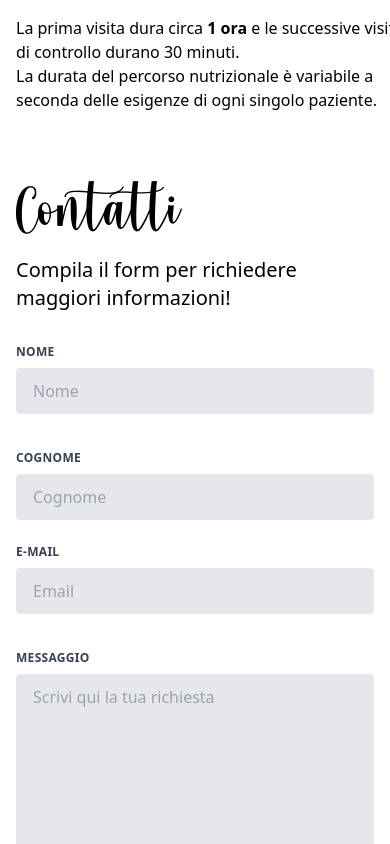
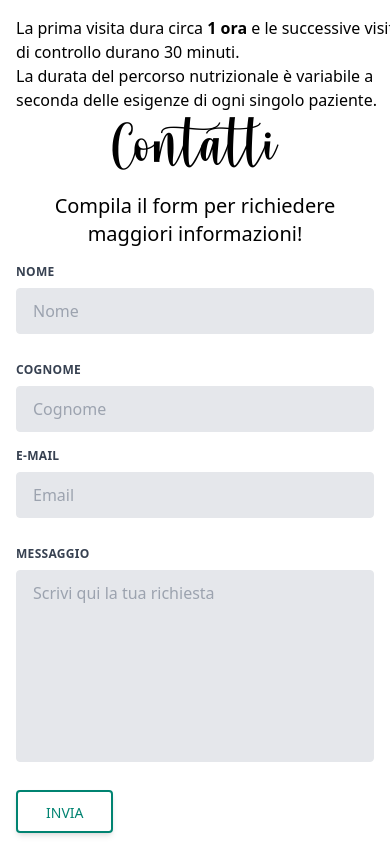
Before and after one commit to StefaniaFracasso/website-sarapolimeno, a React (Vite) app: page /laprimavisita in a window 390 px wide. Shown: the part 1360-2204 px from the top of the page. Built offline with nearby package versions, Linux system fonts and the light colour scheme.

Commit message:
sistemati margini pagina contatti

```diff
--- a/src/components/Contacts.jsx
+++ b/src/components/Contacts.jsx
@@ -29,12 +29,14 @@ const Contacts = () => {
   };
 
   return (
-    <div className="flex flex-col items-center align-center mt-20 mx-4 h-screen">
+    <div className="flex flex-col items-center align-center mt-4 md:mt-20 mx-4 h-screen">
       <div>
+        <div className="text-center">
         <h2 className="mb-4 text-5xl font-marteni">Contatti</h2>
-        <p className="text-xl mb-8">
+        <p className="text-xl mb-4">
           Compila il form per richiedere maggiori informazioni!
         </p>
+        </div>
         {emailSent && showAlert ? (
           // <p className="px-6 py-4 bg-customGreen text-white text-md rounded-md">
           //   La tua richiesta è stata inviata correttamente.
@@ -68,8 +70,8 @@ const Contacts = () => {
           </div>
         ): null}
         <form className="w-full max-w-lg" onSubmit={sendEmail}>
-          <div className="flex flex-wrap -mx-3 mb-6">
-            <div className="w-full md:w-1/2 px-3 mb-6 md:mb-0">
+          <div className="flex flex-wrap -mx-3 mb-4">
+            <div className="w-full md:w-1/2 px-3 mb-4 md:mb-0">
               <label className="block uppercase tracking-wide text-gray-700 text-xs font-bold mb-2">
                 Nome
               </label>
@@ -94,7 +96,7 @@ const Contacts = () => {
               />
             </div>
           </div>
-          <div className="flex flex-wrap -mx-3 mb-6">
+          <div className="flex flex-wrap -mx-3 mb-4">
             <div className="w-full px-3">
               <label className="block uppercase tracking-wide text-gray-700 text-xs font-bold mb-2">
                 E-mail
@@ -108,7 +110,7 @@ const Contacts = () => {
               />
             </div>
           </div>
-          <div className="flex flex-wrap -mx-3 mb-6">
+          <div className="flex flex-wrap -mx-3 mb-4">
             <div className="w-full px-3">
               <label className="block uppercase tracking-wide text-gray-700 text-xs font-bold mb-2">
                 Messaggio
```
